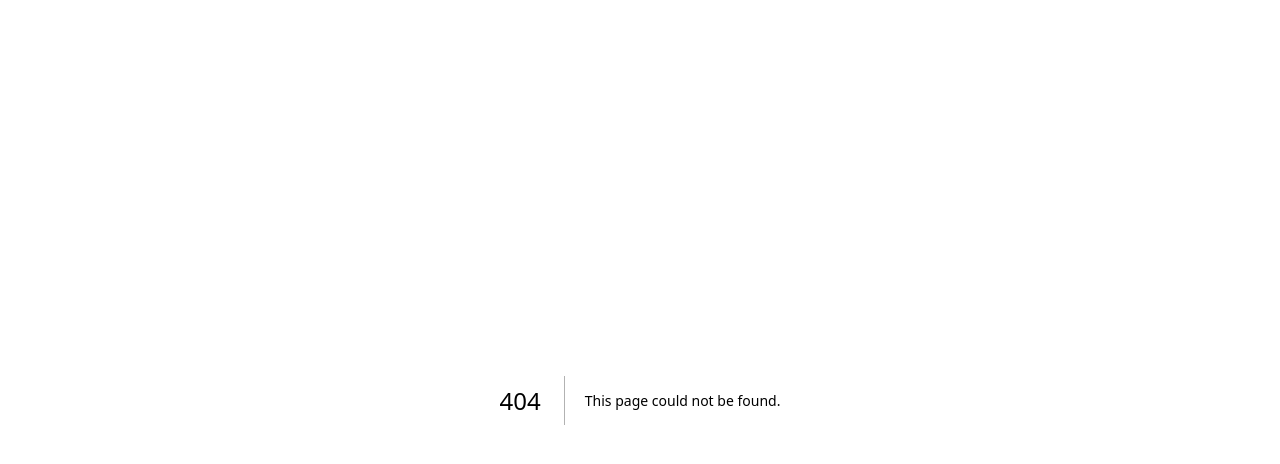
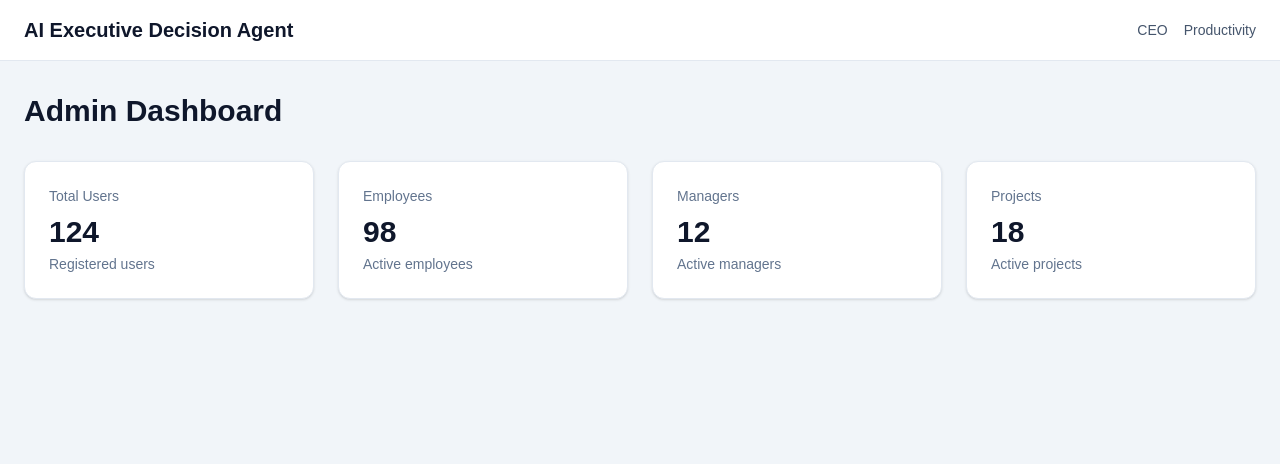
Before and after one commit to ramgavade13/Industry-, a Next.js app in the folder frontend/: page /dashboard/admin in a window 1280 px wide. Before the commit this address had no page. Shown: the top 464 px of the page. Built offline with nearby package versions, Linux system fonts and the light colour scheme.

Commit message:
Add Admin dashboard page

```diff
--- /dev/null
+++ b/frontend/app/dashboard/admin/page.tsx
@@ -0,0 +1,34 @@
+import DashboardLayout from "@/components/DashboardLayout";
+import KPICard from "@/components/KPICard";
+
+export default function AdminDashboard() {
+  return (
+    <DashboardLayout title="Admin Dashboard">
+      <div className="grid gap-6 md:grid-cols-2 lg:grid-cols-4">
+        <KPICard
+          title="Total Users"
+          value="124"
+          description="Registered users"
+        />
+
+        <KPICard
+          title="Employees"
+          value="98"
+          description="Active employees"
+        />
+
+        <KPICard
+          title="Managers"
+          value="12"
+          description="Active managers"
+        />
+
+        <KPICard
+          title="Projects"
+          value="18"
+          description="Active projects"
+        />
+      </div>
+    </DashboardLayout>
+  );
+}
```
